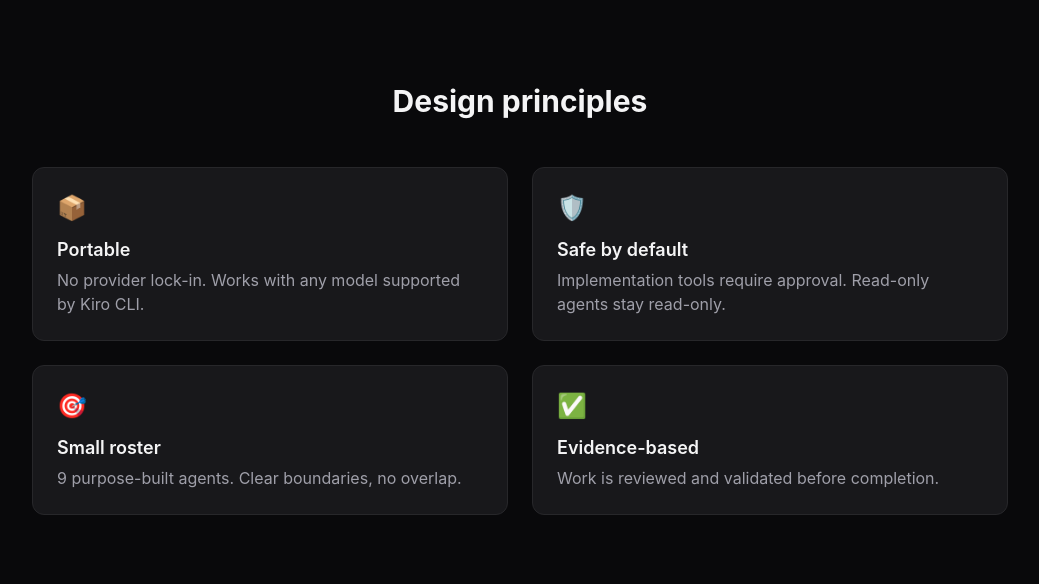
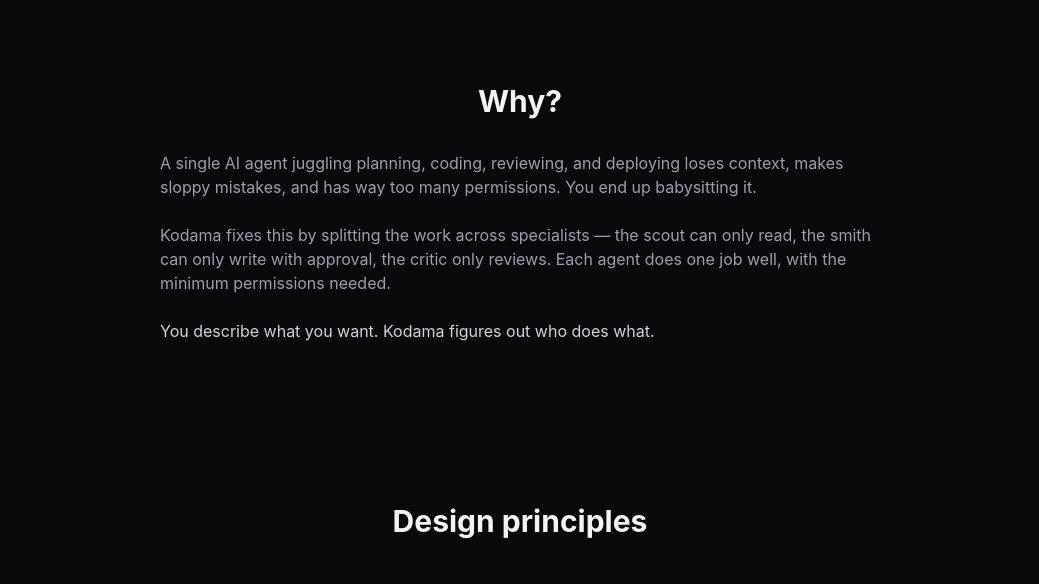
Before and after one commit to amergrgic/kodama, an Astro site in the folder site/: page / in a window 1280 px wide. Shown: the part 797-1381 px from the top of the page, without its empty margins (120-1159 px from the left). Built offline with nearby package versions, Linux system fonts and the light colour scheme; Astro itself is replaced by a stand-in of ours.

Commit message:
site: add Why section to landing page

```diff
--- a/site/src/pages/index.astro
+++ b/site/src/pages/index.astro
@@ -49,6 +49,22 @@
       <a href="https://github.com/amergrgic/kodama" class="px-6 py-3 rounded-lg border border-zinc-700 hover:border-zinc-500 text-zinc-300 font-medium transition-colors">
         View on GitHub
       </a>
+    </div>
+  </section>
+
+  <!-- Why -->
+  <section class="max-w-3xl mx-auto px-6 py-20">
+    <h2 class="text-3xl font-bold text-center mb-8">Why?</h2>
+    <div class="space-y-6 text-zinc-400">
+      <p>
+        A single AI agent juggling planning, coding, reviewing, and deploying loses context, makes sloppy mistakes, and has way too many permissions. You end up babysitting it.
+      </p>
+      <p>
+        Kodama fixes this by splitting the work across specialists — the scout can only read, the smith can only write with approval, the critic only reviews. Each agent does one job well, with the minimum permissions needed.
+      </p>
+      <p class="text-zinc-300">
+        You describe what you want. Kodama figures out who does what.
+      </p>
     </div>
   </section>
 
```
